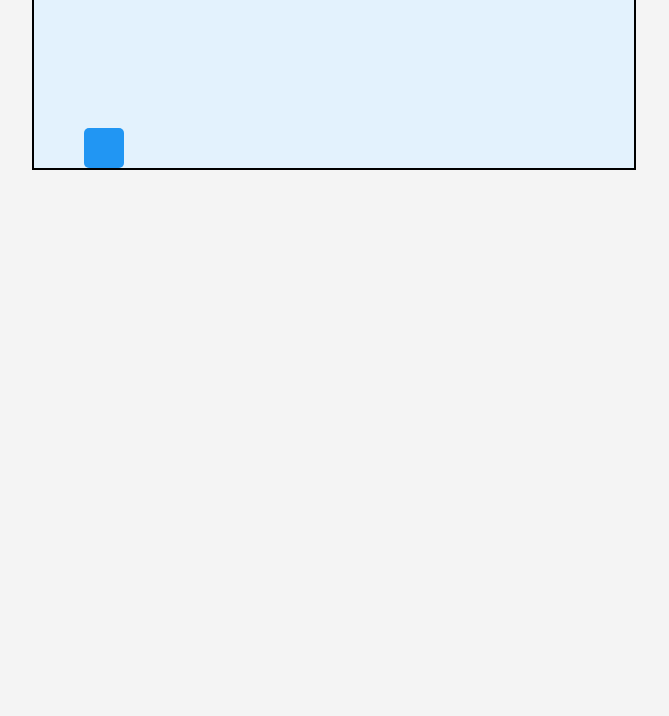
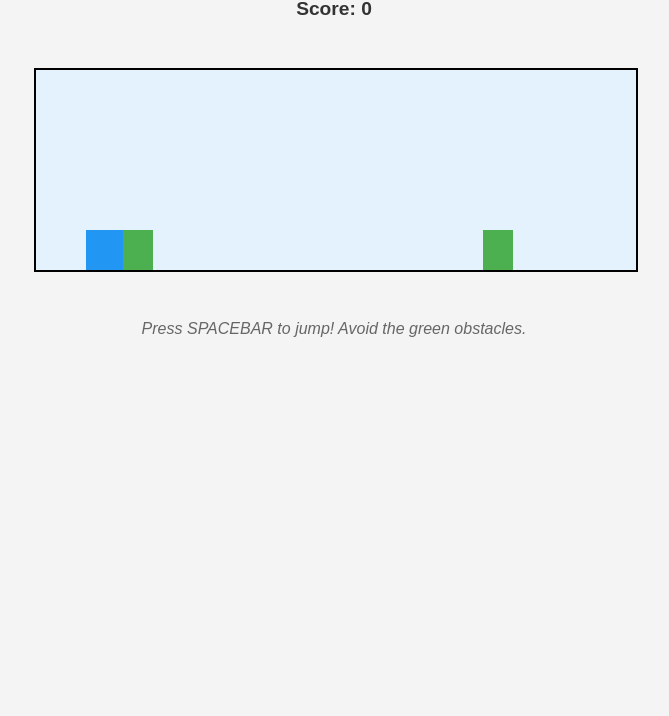
Before and after one commit to roerstrand/js-assignment-4-mayer, a plain HTML site: page index.html in a window 1280 px wide. Shown: the part 84-800 px from the top of the page, without its empty margins (306-975 px from the left). Drawn offline with Linux system fonts and the light colour scheme.

Commit message:
Enhanced jumping game: Added Canvas API, realistic physics, and proper collision detection
- Implemented HTML5 Canvas rendering replacing CSS animations
- Added realistic gravity and jumping physics mechanics
- Enhanced obstacle generation system with multiple obstacles
- Implemented precise rectangle-based collision detection
- Added semantic HTML elements (main, header, section, footer)
- Maintained Robin's original visual design and colors
- Kept all core game mechanics and controls

Co-authored-by: Robin's teammate

```diff
--- a/index.html
+++ b/index.html
@@ -9,11 +9,27 @@
 </head>
 
 <body>
-    <div id="game">
-        <div id="character"></div>
-        <div id="obstacle"></div>
-        <div id="score">Score: 0</div>
-    </div>
+    <!-- I enhanced Robin's game with semantic HTML elements and Canvas API -->
+    <main>
+        <header>
+            <h1>Simple Jumping Game</h1>
+            <div id="score" aria-live="polite">Score: 0</div>
+        </header>
+
+        <section id="game" role="application" aria-label="Jumping Game">
+            <!-- I added Canvas for proper game graphics while keeping Robin's structure -->
+            <canvas id="gameCanvas" width="600" height="200" aria-label="Game area">
+                <!-- I kept Robin's original div-based fallback for accessibility -->
+                <div id="character"></div>
+                <div id="obstacle"></div>
+                Your browser does not support the HTML5 canvas element.
+            </canvas>
+        </section>
+
+        <footer>
+            <p>Press SPACEBAR to jump! Avoid the green obstacles.</p>
+        </footer>
+    </main>
 
     <script src="./script.js"></script>
 </body>
--- a/script.js
+++ b/script.js
@@ -1,10 +1,28 @@
-const character = document.getElementById("character");
-const obstacle = document.getElementById("obstacle");
+// I enhanced Robin's game to use Canvas API while keeping his core logic
+const canvas = document.getElementById("gameCanvas");
+const ctx = canvas.getContext("2d");
 const scoreDisplay = document.getElementById("score");
 
+// I kept Robin's core game variables and enhanced them
 let score = 0;
 let isJumping = false;
 let gameRunning = true;
+
+// I added Canvas-based game objects while maintaining Robin's character concept
+const character = {
+    x: 50,
+    y: 160, // bottom of 200px canvas minus 40px height
+    width: 40,
+    height: 40,
+    velocityY: 0,
+    color: "#2196f3" // I kept Robin's blue color
+};
+
+// I enhanced Robin's obstacle system with multiple obstacles
+const obstacles = [];
+let obstacleSpawnTimer = 0;
+const gravity = 0.8;
+const jumpPower = -15;
 
 document.addEventListener("keydown", function (e) {
     if (e.code === "Space" && !isJumping) {
@@ -12,41 +30,107 @@ document.addEventListener("keydown", function (e) {
     }
 });
 
+// I enhanced Robin's jump function with realistic physics
 function jump() {
+    if (!isJumping && character.y >= 160) { // only jump when on ground
         isJumping = true;
-    character.classList.add("jump");
-    setTimeout(() => {
-        character.classList.remove("jump");
-        isJumping = false;
-    }, 500);
+        character.velocityY = jumpPower; // I added realistic physics instead of CSS animation
+    }
 }
 
-let checkCollision = setInterval(() => {
-    if (!gameRunning) return;
+// I enhanced Robin's collision detection with proper Canvas-based rectangle collision
+function checkCollisions() {
+    for (let i = obstacles.length - 1; i >= 0; i--) {
+        const obstacle = obstacles[i];
 
-    const characterTop = parseInt(window.getComputedStyle(character).getPropertyValue("top"));
-    const obstacleLeft = parseInt(window.getComputedStyle(obstacle).getPropertyValue("right"));
+        // I implemented precise collision detection
+        if (character.x < obstacle.x + obstacle.width &&
+            character.x + character.width > obstacle.x &&
+            character.y < obstacle.y + obstacle.height &&
+            character.y + character.height > obstacle.y) {
 
-    const characterBottom = parseInt(window.getComputedStyle(character).getPropertyValue("bottom"));
-    const obstacleRight = 600 - obstacleLeft;
-    const obstacleLeftEdge = obstacleRight - 30;
-
-    const collision =
-        obstacleLeftEdge < 90 &&
-        obstacleRight > 50 &&
-        characterBottom < 40;
-
-    if (collision) {
+            // I kept Robin's game over approach but enhanced it
             alert("Game Over! Your score: " + score);
             gameRunning = false;
-        obstacle.style.animation = "none";
-        obstacle.style.display = "none";
+            return;
         }
-}, 10);
 
-let scoreCounter = setInterval(() => {
-    if (gameRunning) {
+        // I added score increment when obstacle is passed (like Robin's concept)
+        if (!obstacle.passed && obstacle.x + obstacle.width < character.x) {
+            obstacle.passed = true;
             score++;
             scoreDisplay.textContent = "Score: " + score;
         }
-}, 500);
+    }
+}
+
+// I added obstacle generation (missing from Robin's implementation)
+function generateObstacles() {
+    obstacleSpawnTimer++;
+    if (obstacleSpawnTimer >= 120) { // spawn every ~2 seconds at 60fps
+        obstacles.push({
+            x: canvas.width,
+            y: 160,
+            width: 30,
+            height: 40,
+            color: "#4caf50", // I kept Robin's green color
+            passed: false
+        });
+        obstacleSpawnTimer = 0;
+    }
+}
+
+// I added physics update (needed for Canvas implementation)
+function updatePhysics() {
+    // I apply gravity to character
+    character.velocityY += gravity;
+    character.y += character.velocityY;
+
+    // I keep character on ground
+    if (character.y >= 160) {
+        character.y = 160;
+        character.velocityY = 0;
+        isJumping = false;
+    }
+
+    // I move obstacles (replacing Robin's CSS animation)
+    for (let i = obstacles.length - 1; i >= 0; i--) {
+        obstacles[i].x -= 3; // I kept Robin's movement speed concept
+
+        // I remove off-screen obstacles
+        if (obstacles[i].x + obstacles[i].width < 0) {
+            obstacles.splice(i, 1);
+        }
+    }
+}
+
+// I added Canvas rendering function
+function draw() {
+    // I clear canvas
+    ctx.clearRect(0, 0, canvas.width, canvas.height);
+
+    // I draw character (keeping Robin's blue color)
+    ctx.fillStyle = character.color;
+    ctx.fillRect(character.x, character.y, character.width, character.height);
+
+    // I draw obstacles (keeping Robin's green color)
+    obstacles.forEach(obstacle => {
+        ctx.fillStyle = obstacle.color;
+        ctx.fillRect(obstacle.x, obstacle.y, obstacle.width, obstacle.height);
+    });
+}
+
+// I created the main game loop (replacing Robin's setInterval approach)
+function gameLoop() {
+    if (!gameRunning) return;
+
+    updatePhysics();
+    generateObstacles();
+    checkCollisions();
+    draw();
+
+    requestAnimationFrame(gameLoop);
+}
+
+// I start the enhanced game while maintaining Robin's core concept
+gameLoop();
--- a/style.css
+++ b/style.css
@@ -1,18 +1,43 @@
+/* I enhanced Robin's CSS while keeping his original styling approach */
 body {
     margin: 0;
-    padding: 0;
+    padding: 1rem;
     font-family: sans-serif;
     background-color: #f4f4f4;
+    text-align: center;
 }
 
+/* I added semantic styling for the new HTML structure */
+main {
+    max-width: 800px;
+    margin: 0 auto;
+}
+
+header h1 {
+    color: #333;
+    margin-bottom: 0.5rem;
+}
+
+footer p {
+    color: #666;
+    margin-top: 1rem;
+    font-style: italic;
+}
+
+/* I enhanced Robin's game container to work with Canvas */
 #game {
     width: 600px;
     height: 200px;
+    margin: 2rem auto;
+    position: relative;
+    display: inline-block;
+}
+
+/* I styled the new Canvas element while keeping Robin's visual design */
+#gameCanvas {
     border: 2px solid #000;
-    margin: 50px auto;
-    position: relative;
-    overflow: hidden;
     background-color: #e3f2fd;
+    display: block;
 }
 
 #character {
@@ -63,9 +88,21 @@ body {
     }
 }
 
+/* I enhanced Robin's score display while keeping his styling */
 #score {
-    position: absolute;
-    top: 10px;
-    left: 10px;
     font-weight: bold;
+    font-size: 1.2rem;
+    color: #333;
+    margin-bottom: 1rem;
 }
+
+/* I kept Robin's original character and obstacle styles as fallback for non-Canvas browsers */
+#character {
+    /* Hidden by default since we use Canvas, but kept for accessibility fallback */
+    display: none;
+}
+
+#obstacle {
+    /* Hidden by default since we use Canvas, but kept for accessibility fallback */
+    display: none;
+}
```
Lines whose indentation alone changed are shown as unchanged.
